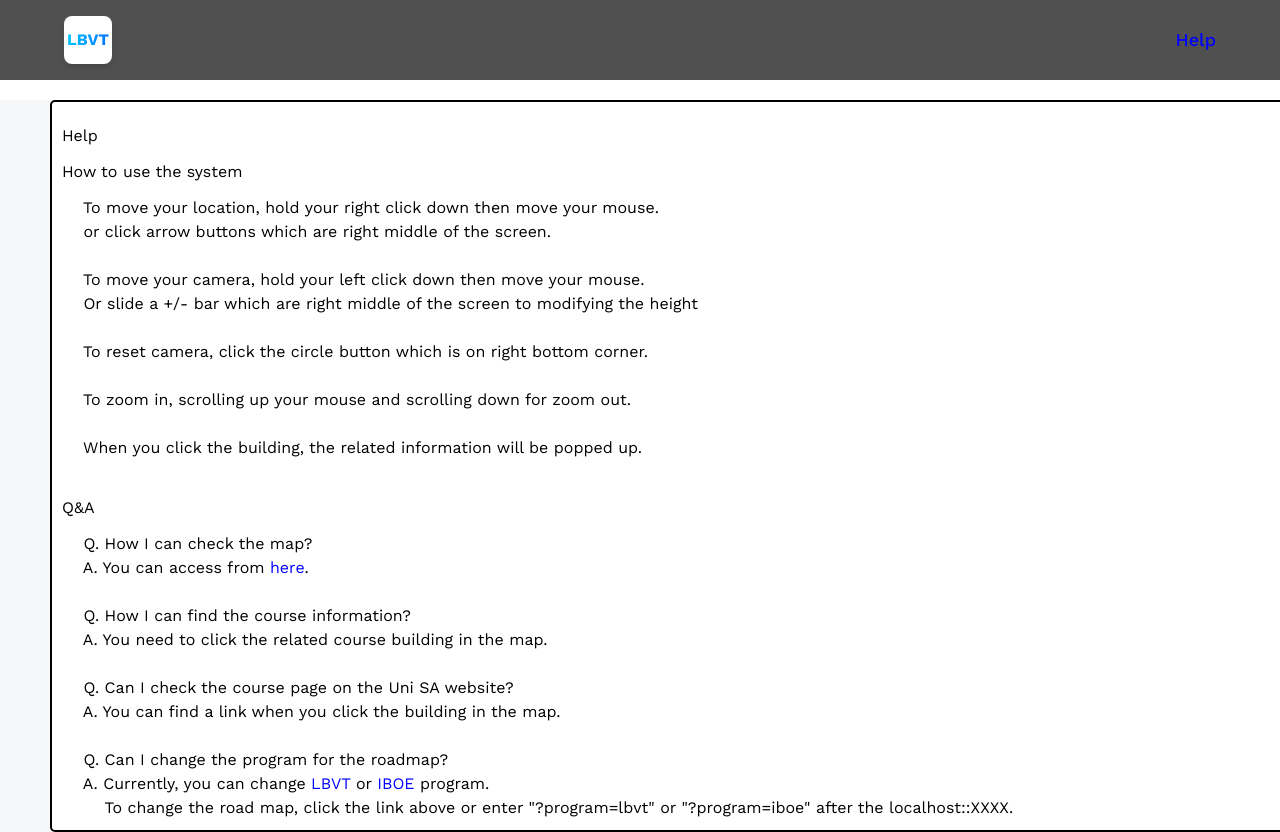
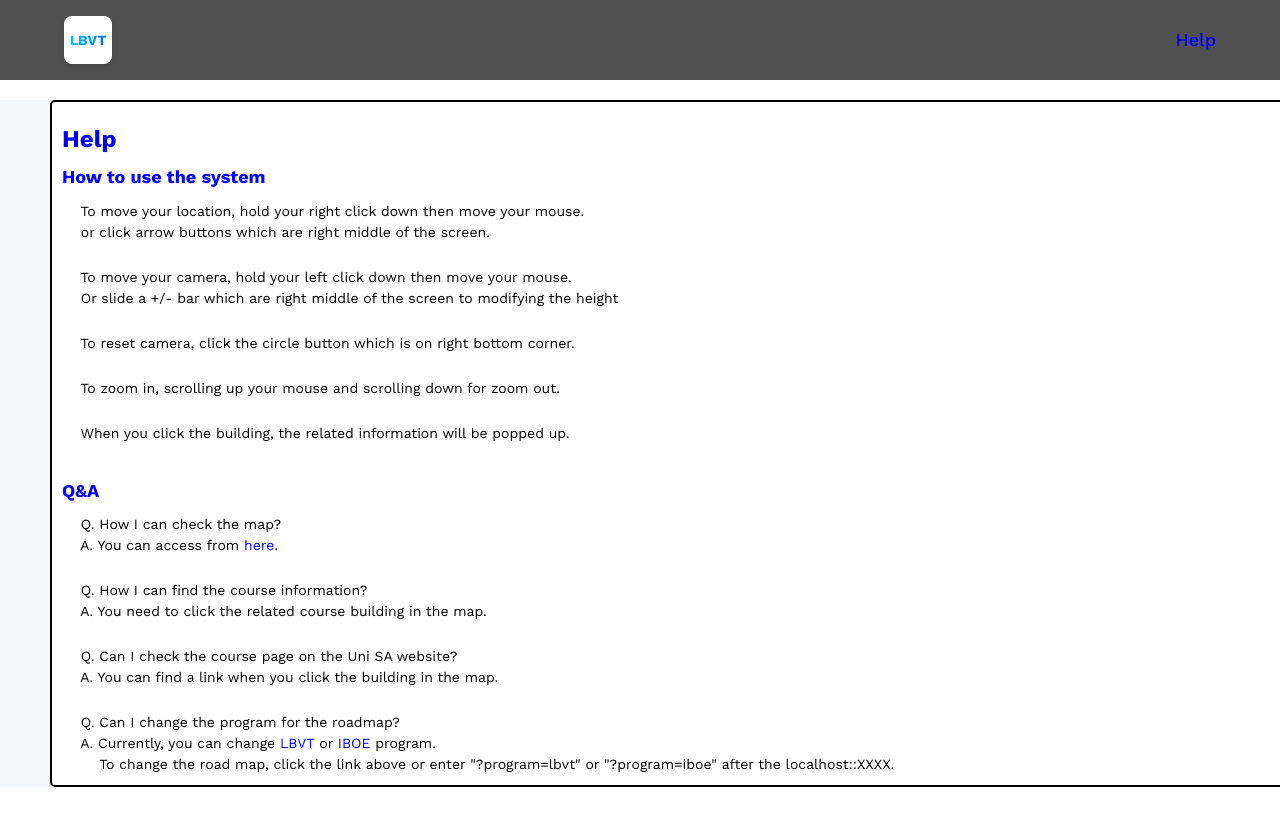
Before and after one commit to kietthely/lbvt, a React (Vite) app in the folder lbvt-roadmap/: page /Help in a window 1280 px wide. Shown: the top 832 px of the page. After the commit the page ends 800 px from the top, so only its background shows below. Built offline with nearby package versions, Linux system fonts and the light colour scheme.

Commit message:
Update css design for Help.jsx

```diff
--- a/lbvt-roadmap/src/styles/components/Help.scss
+++ b/lbvt-roadmap/src/styles/components/Help.scss
@@ -5,13 +5,44 @@
     background-color: #fff;
     margin-top: 100px;
     margin-left: 50px;
-    //display: flex;
     position: relative;
     justify-content: center;
 
 }
 
-.contents{
-    //position: absolute;
+h2{
+    color: blue;
+    font-size: 24px;
+    font-weight: bold;
+    line-height:1.25;
+}
 
+h3{
+    color: blue;
+    font-size: 18px;
+    font-weight: bold;
+    line-height:1.25;
 }
+p{
+    color:black;
+    font-size: 14px;
+    line-height:1.5;
+}
+
+a:visited {
+    color: blue
+}
+a:hover {
+    color: lightseagreen
+}
+a:active {
+    color: blue
+}
+
+a:link {
+    color: gray;
+}
+
+.link{
+    color: blue;
+}
```
